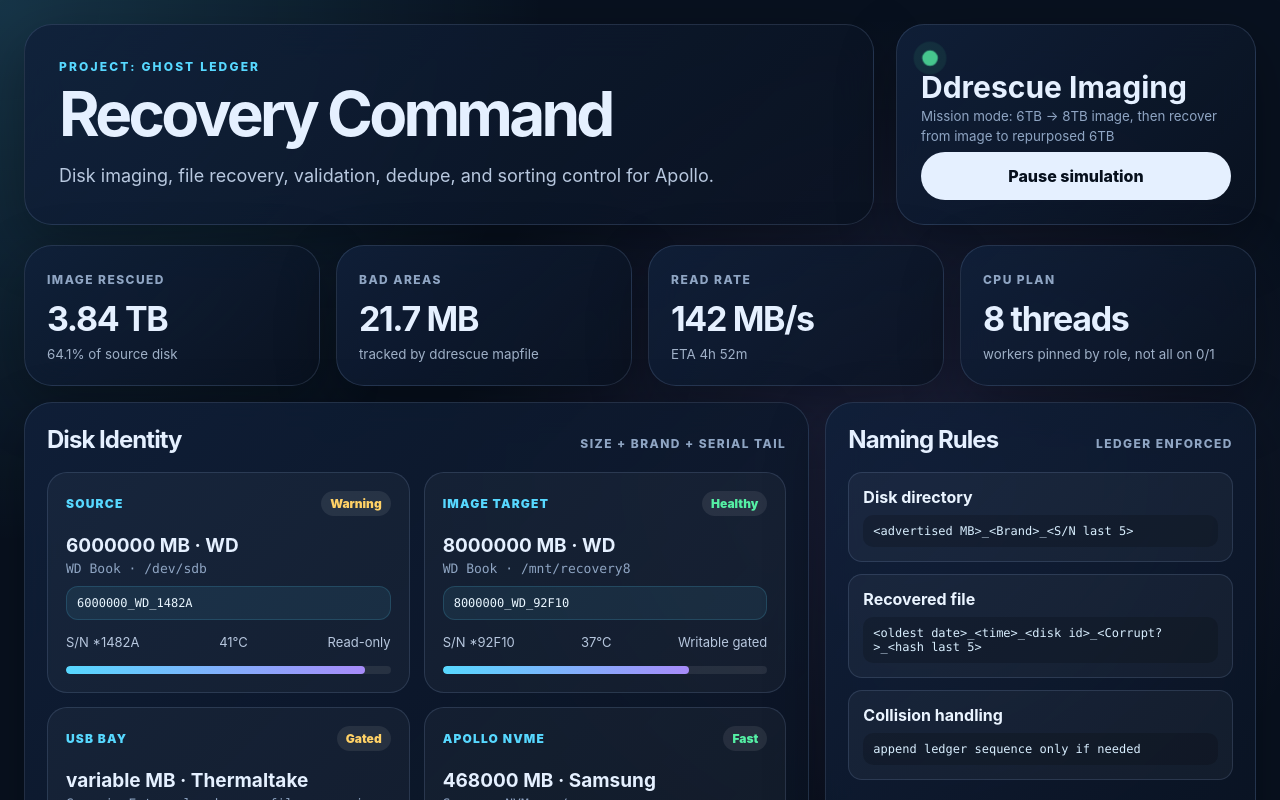
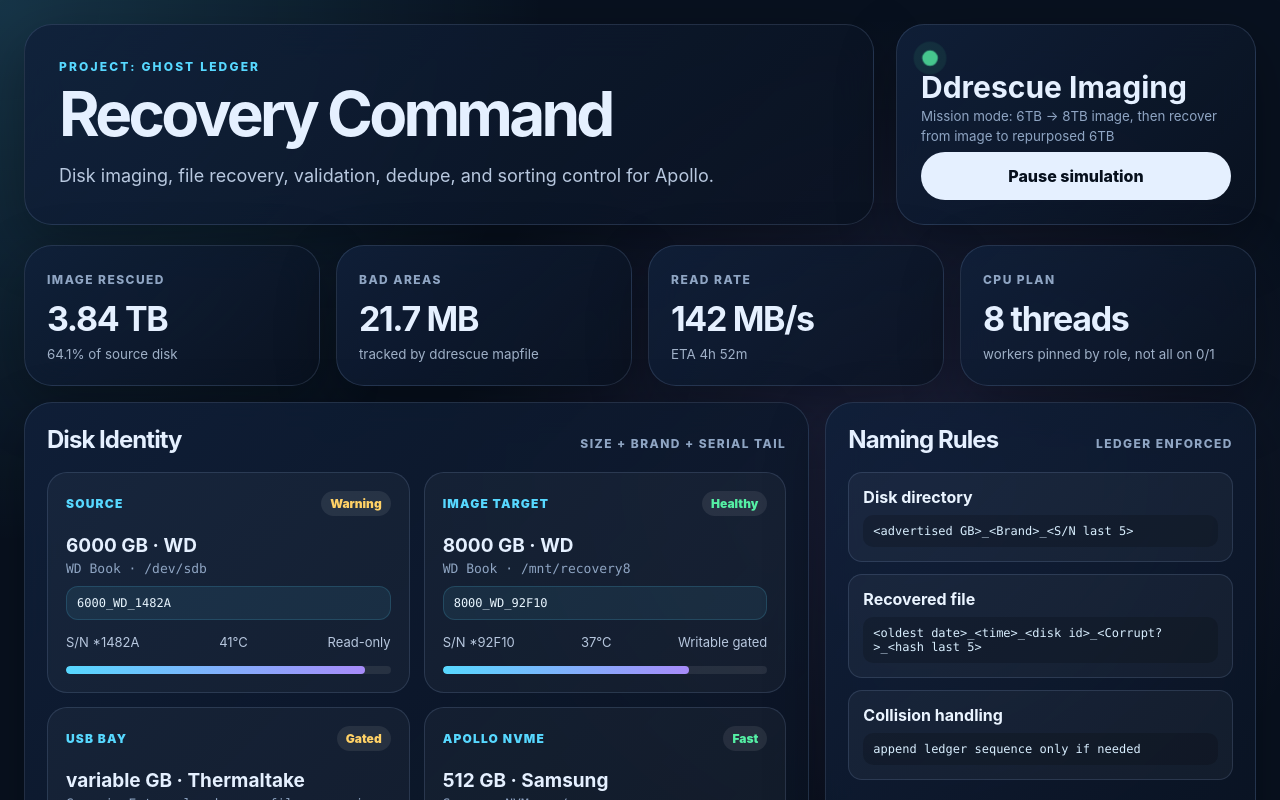
Before and after one commit to apollo357apollo357/apollo-recovery-command-center, a React (Vite) app: page / in a window 1280 px wide. Shown: the top 800 px of the page. Built offline with nearby package versions, Linux system fonts and the light colour scheme.

Commit message:
fix: use advertised gb in disk naming

```diff
--- a/src/App.tsx
+++ b/src/App.tsx
@@ -10,7 +10,7 @@ type Drive = {
   model: string
   genericName: string
   device: string
-  advertisedMb: string
+  advertisedGb: string
   serialTail: string
   health: 'Healthy' | 'Warning' | 'Failing' | 'Fast' | 'Gated'
   temp: string
@@ -25,10 +25,10 @@ type Event = {
 }
 
 const drives: Drive[] = [
-  { id: 'd1', role: 'Source', brand: 'WD', model: 'Book 6TB', genericName: 'WD Book', device: '/dev/sdb', advertisedMb: '6000000', serialTail: '1482A', health: 'Warning', temp: '41°C', readonly: true, used: 92 },
-  { id: 'd2', role: 'Image Target', brand: 'WD', model: 'Book 8TB', genericName: 'WD Book', device: '/mnt/recovery8', advertisedMb: '8000000', serialTail: '92F10', health: 'Healthy', temp: '37°C', used: 76 },
-  { id: 'd3', role: 'USB Bay', brand: 'Thermaltake', model: 'BlacX dock', genericName: 'Generic External', device: 'bay profile: annoying generic names', advertisedMb: 'variable', serialTail: 'probe', health: 'Gated', temp: '--', used: 0 },
-  { id: 'd4', role: 'Apollo NVMe', brand: 'Samsung', model: 'NVMe', genericName: 'Samsung NVMe', device: '/', advertisedMb: '468000', serialTail: '65302', health: 'Fast', temp: '34°C', used: 27 },
+  { id: 'd1', role: 'Source', brand: 'WD', model: 'Book 6TB', genericName: 'WD Book', device: '/dev/sdb', advertisedGb: '6000', serialTail: '1482A', health: 'Warning', temp: '41°C', readonly: true, used: 92 },
+  { id: 'd2', role: 'Image Target', brand: 'WD', model: 'Book 8TB', genericName: 'WD Book', device: '/mnt/recovery8', advertisedGb: '8000', serialTail: '92F10', health: 'Healthy', temp: '37°C', used: 76 },
+  { id: 'd3', role: 'USB Bay', brand: 'Thermaltake', model: 'BlacX dock', genericName: 'Generic External', device: 'bay profile: annoying generic names', advertisedGb: 'variable', serialTail: 'probe', health: 'Gated', temp: '--', used: 0 },
+  { id: 'd4', role: 'Apollo NVMe', brand: 'Samsung', model: 'NVMe', genericName: 'Samsung NVMe', device: '/', advertisedGb: '512', serialTail: '65302', health: 'Fast', temp: '34°C', used: 27 },
 ]
 
 const events: Event[] = [
@@ -54,7 +54,7 @@ const workers = [
 ]
 
 function diskDirectory(drive: Drive) {
-  return `${drive.advertisedMb}_${drive.brand}_${drive.serialTail}`
+  return `${drive.advertisedGb}_${drive.brand}_${drive.serialTail}`
 }
 
 function StatCard({ label, value, sub }: { label: string; value: string; sub: string }) {
@@ -74,7 +74,7 @@ function DriveCard({ drive }: { drive: Drive }) {
         <span className="role">{drive.role}</span>
         <span className={`health ${drive.health.toLowerCase()}`}>{drive.health}</span>
       </div>
-      <h3>{drive.advertisedMb} MB · {drive.brand}</h3>
+      <h3>{drive.advertisedGb} GB · {drive.brand}</h3>
       <p>{drive.genericName} · {drive.device}</p>
       <code>{diskDirectory(drive)}</code>
       <div className="drive-meta">
@@ -127,7 +127,7 @@ function App() {
         <div className="panel">
           <div className="panel-title"><h2>Naming Rules</h2><span>ledger enforced</span></div>
           <ul className="gate-list naming-list">
-            <li><b>Disk directory</b><code>&lt;advertised MB&gt;_&lt;Brand&gt;_&lt;S/N last 5&gt;</code></li>
+            <li><b>Disk directory</b><code>&lt;advertised GB&gt;_&lt;Brand&gt;_&lt;S/N last 5&gt;</code></li>
             <li><b>Recovered file</b><code>&lt;oldest date&gt;_&lt;time&gt;_&lt;disk id&gt;_&lt;Corrupt?&gt;_&lt;hash last 5&gt;</code></li>
             <li><b>Collision handling</b><code>append ledger sequence only if needed</code></li>
           </ul>
```
